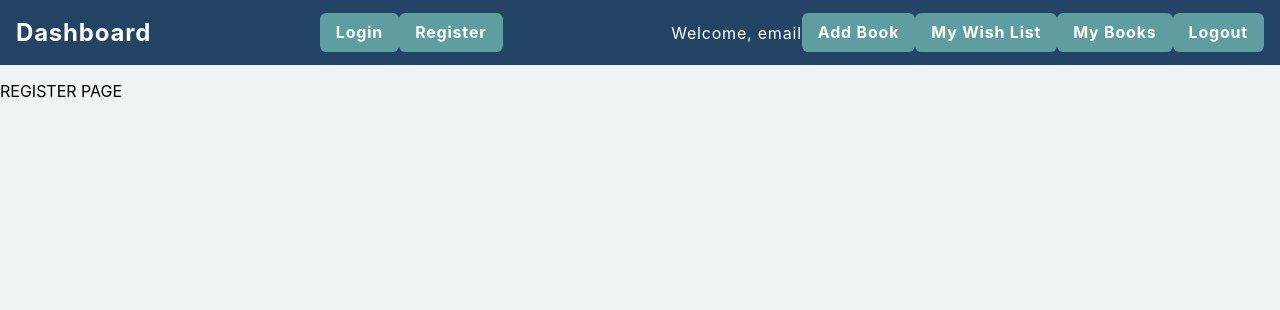
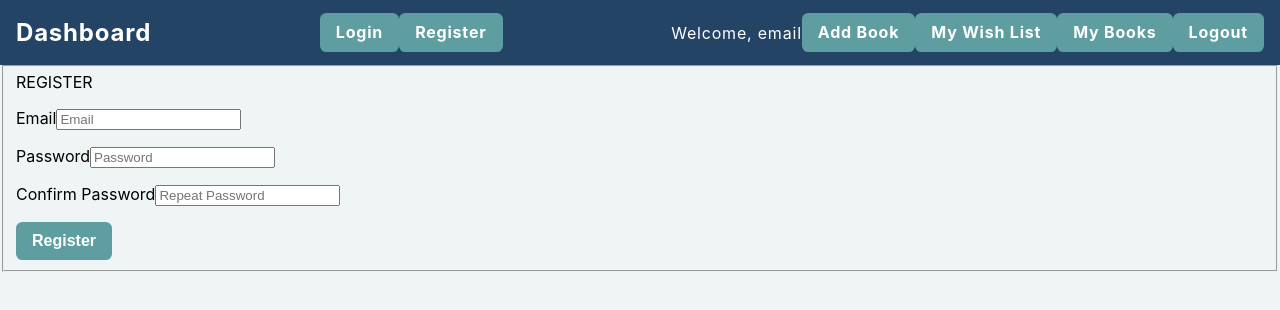
Before and after one commit to YuliiaAlieks/my-books-app, a React (Create React App) app: page /register in a window 1280 px wide. Shown: the top 310 px of the page. Built offline with nearby package versions, Linux system fonts and the light colour scheme.

Commit message:
Basic Register Form

```diff
--- a/src/components/Login/Login.js
+++ b/src/components/Login/Login.js
@@ -4,7 +4,7 @@
 
         const formData = new FormData(e.currentTarget);
         console.log("🧚 ~ formData - email", formData.get('email'));
-
+        console.log("🧚 ~ formData - password", formData.get('password'));
     }
 
     return (
@@ -13,18 +13,18 @@
                 <fieldset>
                     <label>LOGIN</label>
                     <p>
-                        <label for="email">Email</label>
+                        <label htmlFor="email">Email</label>
                         <span>
                             <input type="text" name="email" id="email" placeholder="Email" />
                         </span>
                     </p>
                     <p>
-                        <label for="password">Password</label>
+                        <label htmlFor="password">Password</label>
                         <span>
                             <input type="password" name="password" id="password" placeholder="Password" />
                         </span>
                     </p>
-                    <input class="button" type="submit" value="Login" />
+                    <input className="button" type="submit" value="Login" />
 
                 </fieldset>
             </form>
--- a/src/components/Register/Register.js
+++ b/src/components/Register/Register.js
@@ -1,6 +1,41 @@
 const Register = () => {
+    const onRegister = (e) => {
+        e.preventDefault();
+
+        const formData = new FormData(e.currentTarget);
+        console.log("🧚 ~ formData-email", formData.get('email'));
+        console.log("🧚 ~ formData-password", formData.get('password'));
+
+    }
+
     return (
-        <p>REGISTER PAGE</p>
+        <section>
+            <form id="register-form" onSubmit={onRegister} >
+                <fieldset>
+                    <label>REGISTER</label>
+                    <p>
+                        <label htmlFor="email">Email</label>
+                        <span>
+                            <input type="text" name="email" id="email" placeholder="Email" />
+                        </span>
+                    </p>
+                    <p>
+                        <label htmlFor="password">Password</label>
+                        <span>
+                            <input type="password" name="password" id="password" placeholder="Password" />
+                        </span>
+                    </p>
+                    <p>
+                        <label htmlFor="conf-pass">Confirm Password</label>
+                        <span>
+                            <input type="password" name="confirm-pass" id="conf-pass" placeholder="Repeat Password" />
+                        </span>
+                    </p>
+                    <input className="button" type="submit" value="Register" />
+                </fieldset>
+            </form>
+        </section>
+
     )
 }
 
```
